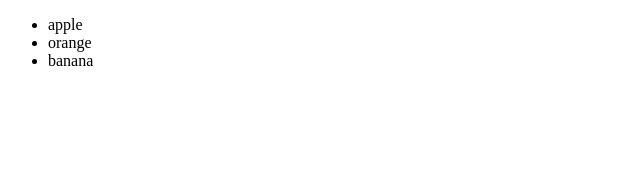
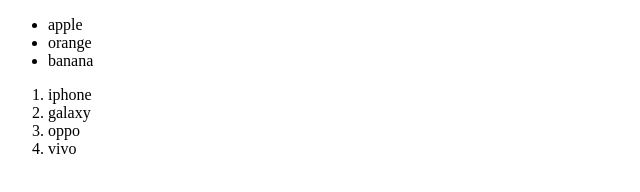
Before and after one commit to GaziTasnuvaFarhana/PrimaryProject, a plain HTML site: page index.html in a window 1280 px wide. Shown: the whole page, without its empty margins (0-640 px from the left). Drawn offline with Linux system fonts and the light colour scheme.

Commit message:
Version 1.2

```diff
--- a/index.html
+++ b/index.html
@@ -12,5 +12,12 @@
         <li>orange</li>
         <li>banana</li>
     </ul>
+
+    <ol>
+        <li>iphone</li>
+        <li>galaxy</li>
+        <li>oppo</li>
+        <li>vivo</li>
+    </ol>
 </body>
 </html>
```
